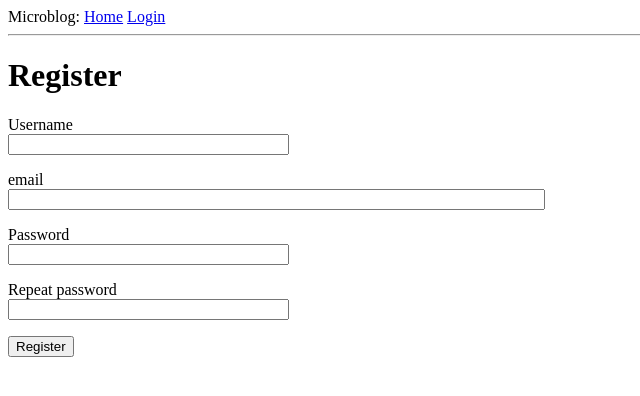
After one commit to pesader/microblog, a Flask app: page /register in a window 1280 px wide. The commit adds this page. Shown: the top 396 px of the page, without its empty margins (0-640 px from the left). Run offline with Flask 2, Linux system fonts and the light colour scheme.

Commit message:
properly handle errors

```diff
--- a/app/forms.py
+++ b/app/forms.py
@@ -1,9 +1,52 @@
 from flask_wtf import FlaskForm
-from wtforms import StringField, PasswordField, BooleanField, SubmitField
-from wtforms.validators import DataRequired
+from wtforms import StringField, PasswordField, BooleanField, SubmitField, TextAreaField
+from wtforms.validators import Length, ValidationError, DataRequired, Email, EqualTo
+from app.models import User
+
 
 class LoginForm(FlaskForm):
-    username = StringField('Username', validators=[DataRequired()])
-    password = PasswordField('Password', validators=[DataRequired()])
-    remember_me = BooleanField('Remember Me')
-    submit = SubmitField('Sign In')
+    username = StringField("Username", validators=[DataRequired()])
+    password = PasswordField("Password", validators=[DataRequired()])
+    remember_me = BooleanField("Remember Me")
+    submit = SubmitField("Sign In")
+
+
+class RegistrationForm(FlaskForm):
+    username = StringField("Username", validators=[DataRequired()])
+    email = StringField("email", validators=[DataRequired(), Email()])
+    password = StringField("Password", validators=[DataRequired()])
+    password2 = StringField("Repeat password", validators=[DataRequired(), EqualTo("password")])
+    submit = SubmitField("Register")
+
+    # WTForms automagically uses functions name validate_<field> as additional
+    # validators to the field in the name
+
+    def validate_username(self, username):
+        user = User.query.filter_by(username=username.data).first()
+        if user is not None:
+            raise ValidationError("This username is already taken! Please use a different one")
+
+    def validate_email(self, email):
+        user = User.query.filter_by(email=email.data).first()
+        if user is not None:
+            raise ValidationError("This email already has an account! Please use a different one")
+
+
+class EditProfileForm(FlaskForm):
+    username = StringField("Username", validators=[DataRequired()])
+    about_me = TextAreaField("About me", validators=[Length(min=0, max=140)])
+    submit = SubmitField("Submit")
+
+    # this is an overriden constructor, for the class EditProfileForm it is
+    # meant to accept a new username (username) that is the same as the current
+    # one (original_username)
+    def __init__(self, original_username, *args, **kwargs):
+        super(EditProfileForm, self).__init__(*args, **kwargs)
+        self.original_username = original_username
+
+    # validates the new username in case it is not already used by another user
+    def validate_username(self, username):
+        if username.data != self.original_username:
+            user = User.query.filter_by(username=self.username.data).first()
+            if user is not None:
+                raise ValidationError("This username is already taken! Please use a different one")
--- a/app/routes.py
+++ b/app/routes.py
@@ -1,9 +1,10 @@
-from app import app
+from app import app, db
 from flask import render_template, flash, redirect, url_for, request
 from flask_login import current_user, login_user, logout_user, login_required
 from werkzeug.urls import url_parse
+from datetime import datetime
 
-from app.forms import LoginForm
+from app.forms import EditProfileForm, LoginForm, RegistrationForm
 from app.models import User
 
 
@@ -56,3 +57,55 @@ def login():
 def logout():
     logout_user()
     return redirect(url_for("index"))
+
+
+@app.route("/register", methods=["GET", "POST"])
+def register():
+    if current_user.is_authenticated:
+        return redirect(url_for("index"))
+    form = RegistrationForm()
+    if form.validate_on_submit():
+        # create User object using form data
+        user = User(username=form.username.data, email=form.email.data)
+        user.set_password(form.password.data)
+
+        # add and commit new User object to database
+        db.session.add(user)
+        db.session.commit()
+        flash("Contratulations, you are now a registered user!")
+        return redirect(url_for("login"))
+    return render_template("register.html", title="Register", form=form)
+
+
+@app.route("/edit_profile", methods=["GET", "POST"])
+@login_required
+def edit_profile():
+    form = EditProfileForm(current_user.username)
+    if form.validate_on_submit():
+        current_user.username = form.username.data
+        current_user.about_me = form.about_me.data
+        db.session.commit()
+        flash("Your changes have been saved")
+        return redirect(url_for("edit_profile"))  # reload same page
+    # when the browser first sends a GET request, populate the form fields
+    # with the user's current data
+    elif request.method == "GET":
+        form.username.data = current_user.username
+        form.about_me.data = current_user.about_me
+    return render_template("edit_profile.html", title="Edit profile", form=form)
+
+
+# to use URL parameters, include its name in between <> in the route string
+@app.route("/user/<username>")
+@login_required
+def user(username):
+    user = User.query.filter_by(username=username).first_or_404()
+    posts = [{"author": user, "body": "Test post 1"}, {"author": user, "body": "Test post 2"}]
+    return render_template("user.html", user=user, posts=posts)
+
+
+@app.before_request
+def before_request():
+    if current_user.is_authenticated:
+        current_user.last_seen = datetime.utcnow()
+        db.session.commit()
--- /dev/null
+++ b/app/templates/404.html
@@ -0,0 +1,6 @@
+{% extends "base.html" %}
+
+{% block content %}
+<h1>File not found</h1>
+<p><a href="{{ url_for('index') }}">Back</a></p>
+{% endblock %}
--- a/app/templates/base.html
+++ b/app/templates/base.html
@@ -15,6 +15,7 @@
         {% if current_user.is_anonymous %}
         <a href={{ url_for('login') }}>Login</a>
         {% else %}
+        <a href={{ url_for('user', username=current_user.username) }}>Profile</a>
         <a href={{ url_for('logout') }}>Logout</a>
         {% endif %}
     </div>
--- a/app/templates/login.html
+++ b/app/templates/login.html
@@ -21,4 +21,5 @@
     <p>{{ form.remember_me() }} {{ form.remember_me.label }}</p>
     <p>{{ form.submit }}</p>
 </form>
+<p>New User? <a href="{{ url_for('register') }}">Click to Register!</a></p>
 {% endblock %}
--- /dev/null
+++ b/app/templates/register.html
@@ -0,0 +1,38 @@
+{% extends "base.html" %}
+
+{% block content %}
+<h1> Register </h1>
+<form action="" , method="post">
+    {{ form.hidden_tag() }}
+    <p>
+        {{ form.username.label }}<br>
+        {{ form.username(size=32) }}<br>
+        {% for error in form.username.errors %}
+        <span style="color : red;">[{{ error }}]</span>
+        {% endfor %}
+    </p>
+    <p>
+        {{ form.email.label }}<br>
+        {{ form.email(size=64) }}<br>
+        {% for error in form.email.errors %}
+        <span style="color : red;">[{{ error }}]</span>
+        {% endfor %}
+    </p>
+    <p>
+        {{ form.password.label }}<br>
+        {{ form.password(size=32) }}<br>
+        {% for error in form.password.errors %}
+        <span style="color : red;">[{{ error }}]</span>
+        {% endfor %}
+    </p>
+    <p>
+        {{ form.password2.label }}<br>
+        {{ form.password2(size=32) }}<br>
+        {% for error in form.password2.errors %}
+        <span style="color : red;">[{{ error }}]</span>
+        {% endfor %}
+    </p>
+    <p>{{ form.submit() }}</p>
+
+</form>
+{% endblock %}
```
Also changed, not shown: app/__init__.py (+38 -1 lines), app/errors.py (added, +18 -0 lines), app/models.py (+7 -0 lines), app/templates/500.html (added, +7 -0 lines), app/templates/_post.html (added, +8 -0 lines), app/templates/edit_profile.html (added, +23 -0 lines), app/templates/user.html (added, +22 -0 lines), config.py (+14 -3 lines), migrations/versions/c08dbcac51f9_.py (added, +30 -0 lines).
